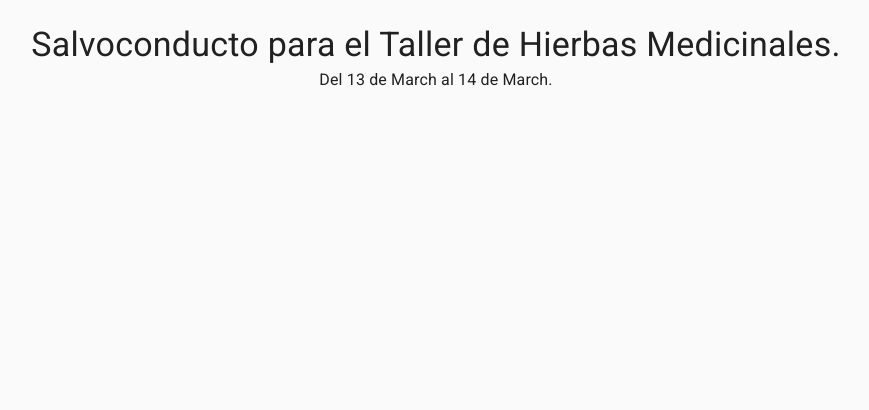
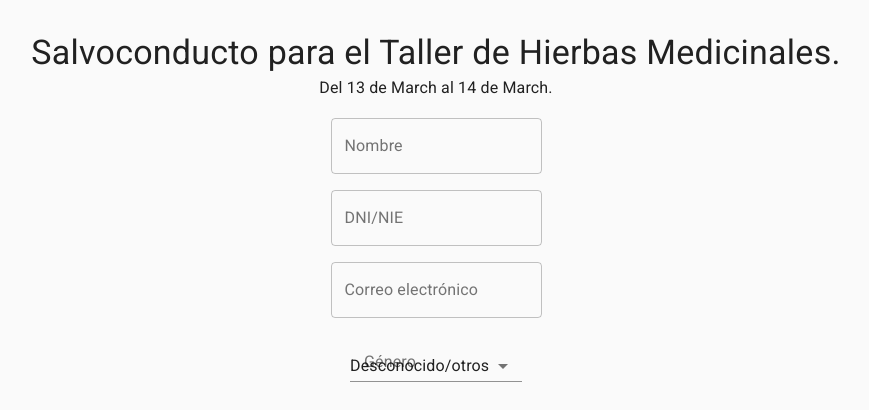
Before and after one commit to DanielMateosLab/documentos-los-guindales, a Next.js app: page / in a window 1280 px wide. Shown: the top 410 px of the page, without its empty margins (204-1073 px from the left). Built offline with nearby package versions, Linux system fonts and the light colour scheme.

Commit message:
Create form

```diff
--- a/pages/index.tsx
+++ b/pages/index.tsx
@@ -1,11 +1,31 @@
-import { Container, makeStyles, Typography } from "@material-ui/core"
+import {
+  Container,
+  FormControl,
+  FormHelperText,
+  InputLabel,
+  makeStyles,
+  NativeSelect,
+  Typography,
+} from "@material-ui/core"
+import FormikTextInput from "client/components/FormikTextInput"
+import { Formik } from "formik"
 import moment from "moment"
-import { AppEvent } from "types"
+import { AppEvent } from "utils/types"
 import { formatDate } from "utils/utils"
+import { safeConductValidator } from "utils/validation"
 
-const useStyles = makeStyles(() => ({
+const useStyles = makeStyles((theme) => ({
   container: {
     marginTop: "24px",
+    padding: theme.spacing(1),
+  },
+  form: {
+    display: "flex",
+    flexDirection: "column",
+    alignItems: "center",
+  },
+  formElement: {
+    marginTop: theme.spacing(2),
   },
 }))
 
@@ -26,6 +46,66 @@ export default function Home() {
       <Typography variant="subtitle1" align="center">
         Del {formatDate(event.startDate)} al {formatDate(event.endDate)}.
       </Typography>
+      <Formik
+        initialValues={{
+          name: "",
+          identityDocument: "",
+          gender: "",
+          email: "",
+        }}
+        validationSchema={safeConductValidator}
+        onSubmit={(values, { setSubmitting }) => {
+          setSubmitting(false)
+        }}
+      >
+        {(formik) => (
+          <form onSubmit={formik.handleSubmit} className={classes.form}>
+            <div className={classes.formElement}>
+              <FormikTextInput
+                name="name"
+                variant="outlined"
+                type="text"
+                label="Nombre"
+              />
+            </div>
+            <div className={classes.formElement}>
+              <FormikTextInput
+                name="identityDocument"
+                variant="outlined"
+                type="text"
+                label="DNI/NIE"
+              />
+            </div>
+            <div className={classes.formElement}>
+              <FormikTextInput
+                name="email"
+                variant="outlined"
+                type="text"
+                label="Correo electrónico"
+              />
+            </div>
+            <FormControl variant="outlined" className={classes.formElement}>
+              <InputLabel htmlFor="gender">Género</InputLabel>
+              {/* TODO */}
+              <NativeSelect
+                value={formik.values.gender}
+                onChange={(value) => formik.setFieldValue("gender", value)}
+                inputProps={{
+                  name: "gender",
+                  id: "gender",
+                }}
+              >
+                <option value="">Desconocido/otros</option>
+                <option value={"male"}>Masculino</option>
+                <option value={"female"}>Femenino</option>
+              </NativeSelect>
+              {formik.errors.gender && (
+                <FormHelperText>{formik.errors.gender}</FormHelperText>
+              )}
+            </FormControl>
+          </form>
+        )}
+      </Formik>
     </Container>
   )
 }
--- a/utils/validation.ts
+++ b/utils/validation.ts
@@ -3,11 +3,6 @@ import * as yup from "yup"
 export const safeConductValidator = yup.object().shape({
   name: yup.string().required().min(2).max(55),
   identityDocument: yup.string().required().min(3).max(55),
-  gender: yup
-    .string()
-    .test(
-      "isGender",
-      (value) => value == undefined || value == "male" || value == "female"
-    ),
+  gender: yup.string(),
   email: yup.string().email(),
 })
```
